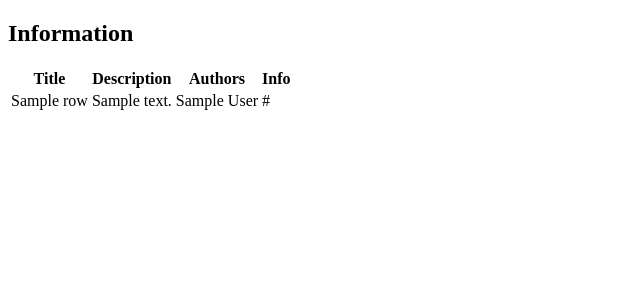
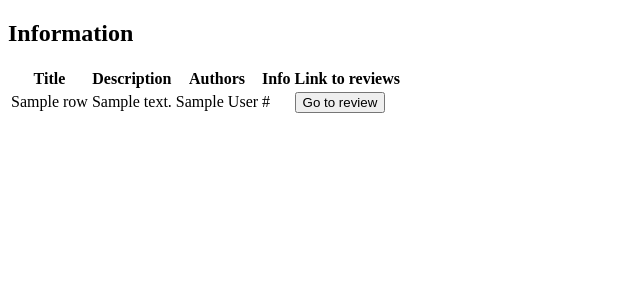
Before and after one commit to alessiogiovagnini/spark-ddm, a Flask app: template templates/book_template.html in a window 1280 px wide. Shown: the top 300 px of the page, without its empty margins (0-640 px from the left). Run offline with Flask 3, Linux system fonts and the light colour scheme; the template is opened without the code that fills it: most values are stand-ins (such as "Sample title", 1, 10 or a date in 2020).

Commit message:
added button to open review

```diff
--- a/templates/book_template.html
+++ b/templates/book_template.html
@@ -19,6 +19,7 @@
             <th>Description</th>
             <th>Authors</th>
             <th>Info</th>
+            <th>Link to reviews</th>
         </tr>
         {% for row in rows %}
         <tr>
@@ -26,6 +27,7 @@
             <td>{{ row.description }}</td>
             <td>{{ row.authors }}</td>
             <td>{{ row.infoLink }}</td>
+            <td><input type="button" value="Go to review" onclick="open_review('{{ row.Title }}');" /></td>
         </tr>
 
         {% endfor %}
@@ -34,7 +36,9 @@
 
 <script>
 
-
+    function open_review(book_title) {
+        window.open(`/reviews?title=${book_title}`);
+    }
 </script>
 
 </body>
--- a/templates/index.html
+++ b/templates/index.html
@@ -54,9 +54,9 @@
     function get_reviews_from_book() {
         const book = document.getElementById("input_text").value;
         reset_input();
-        if (book === "" || !author) {return;}
+        if (book === "" || !book) {return;}
 
-        // TODO
+        open_page(`/reviews?title=book`);
     }
 
 
```
Also changed, not shown: 1 other file.
